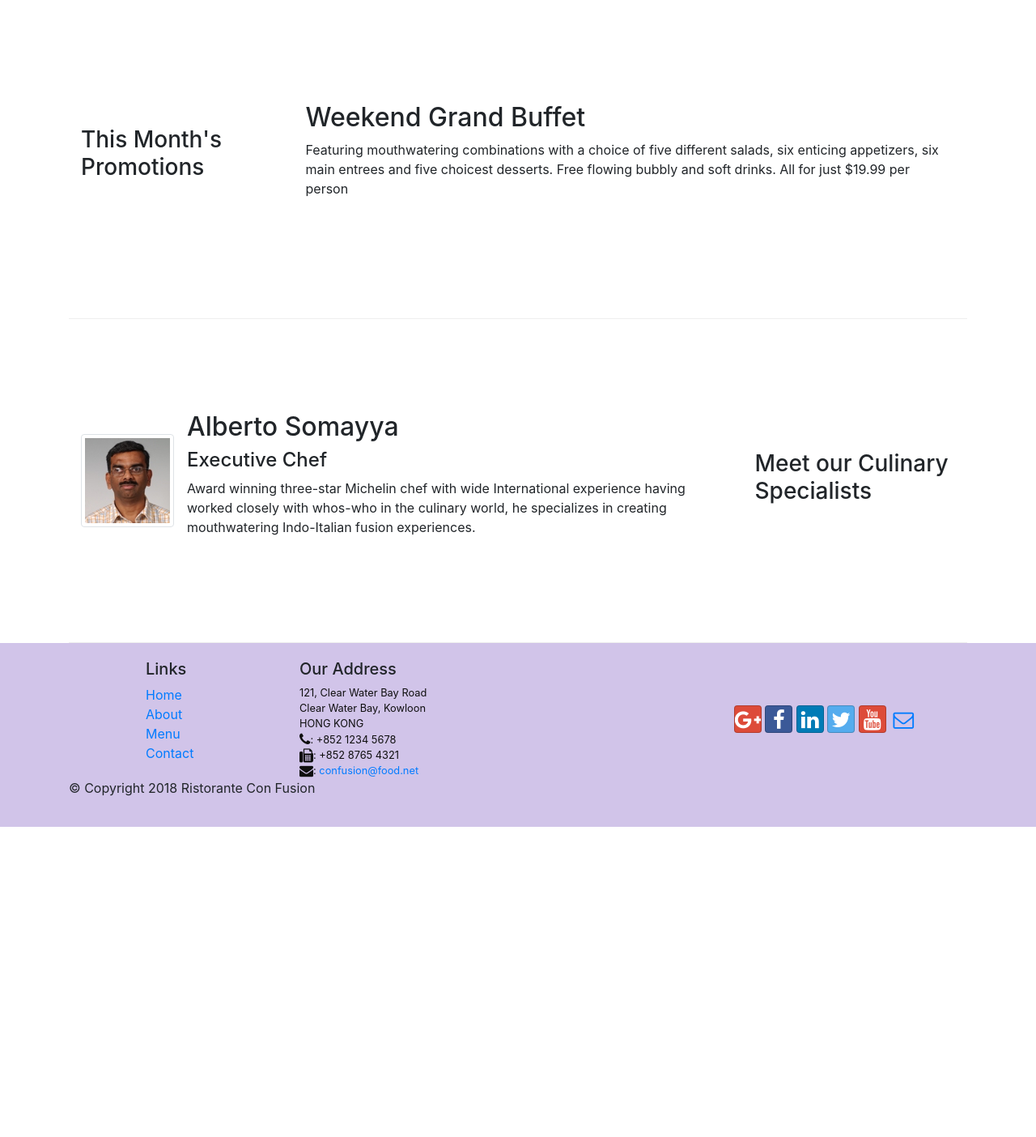
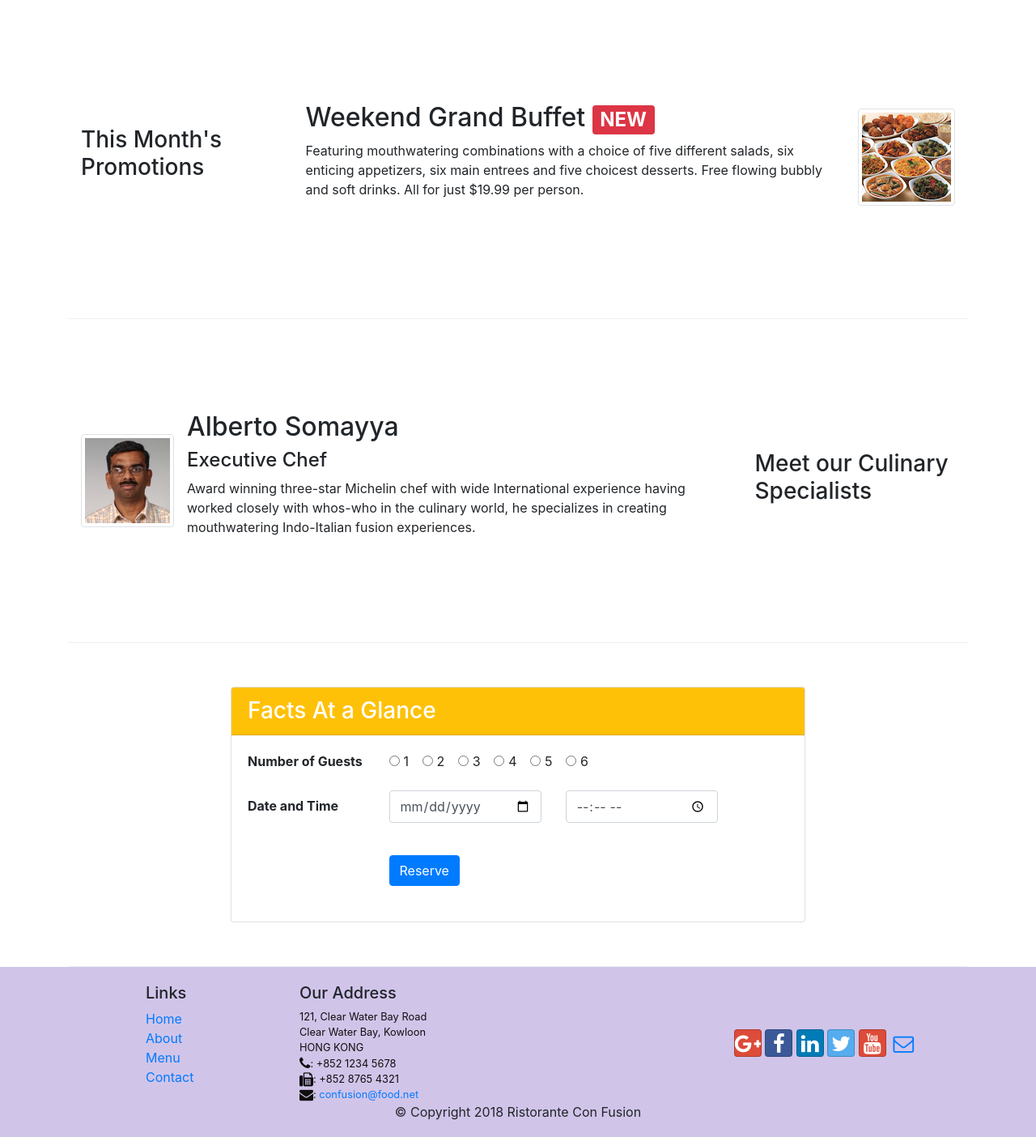
Before and after one commit to Garber1329/Coursera_Bootstrap4_Confuson, a website: page index.html in a window 1280 px wide. Shown: the part 740-2144 px from the top of the page at 81% size. Before the commit the page ends 1761 px from the top, so only its background shows below. Drawn offline with nearby package versions, Linux system fonts and the light colour scheme.

Commit message:
Assigment 2

```diff
--- a/index.html
+++ b/index.html
@@ -40,8 +40,11 @@
                     <h1>Ristorante con Fusion</h1>
                     <p>We take inspiration from the World's best cuisines, and create a unique fusion experience. Our lipsmacking creations will tickle your culinary senses!</p>
                 </div>
-                <div class="col-12 col-sm align-self-center">
+                <div class="col-12 col-sm-3 align-self-center">
                     <img src="img/logo.png" class="img-fluid">
+                </div>
+                <div class="col-12 col-sm-3 align-self-center">
+                    <a role="button" class="btn btn-block btn-lg btn-warning" href="#reservation">Reserve Table</a>
                 </div>
             </div>
         </div>
@@ -72,8 +75,16 @@
                 <h3>This Month's Promotions</h3>
             </div>
             <div class="col col-sm col-md">
-                <h2>Weekend Grand Buffet</h2>
-                <p>Featuring mouthwatering combinations with a choice of five different salads, six enticing appetizers, six main entrees and five choicest desserts. Free flowing bubbly and soft drinks. All for just $19.99 per person </p>
+                <div class="media">
+                    <div class="media-body">
+                        <h2 class="mt-0">Weekend Grand Buffet <span class="badge badge-danger">NEW</span></h2>
+                        <p class="d-none d-sm-block">Featuring mouthwatering combinations with a choice of
+                            five different salads, six enticing appetizers, six main entrees and five choicest desserts.
+                            Free flowing bubbly and soft drinks. All for just $19.99 per person.
+                        </p>
+                    </div>
+                    <img class="d-flex ml-3 img-thumbnail align-self-center" src="img/buffet.png" alt="Grand Buffet">
+                </div>
             </div>
         </div>
 
@@ -93,6 +104,65 @@
                             creating mouthwatering Indo-Italian fusion experiences.
                         </p>
                     </div>
+                </div>
+            </div>
+        </div>
+        <div class="row row-content">
+            <div class="col-12 col-sm-8 m-auto">
+                <div class="card">
+                    <form action="#" id="reservation">
+                        <h3 class="card-header bg-warning text-white">Facts At a Glance</h3>
+                        <div class="card-body">
+                            <dl class="row">
+                                <dt class="col-12 col-sm-3">Number of Guests</dt>
+                                <dd class="col-12 col-sm-9">
+                                    <div class="form-check form-check-inline">
+                                        <input class="form-check-input" type="radio" name="inlineRadioOptions" id="inlineRadio1" value="option1">
+                                        <label class="form-check-label" for="inlineRadio1">1</label>
+                                    </div>
+                                    <div class="form-check form-check-inline">
+                                        <input class="form-check-input" type="radio" name="inlineRadioOptions" id="inlineRadio2" value="option2">
+                                        <label class="form-check-label" for="inlineRadio2">2</label>
+                                    </div>
+                                    <div class="form-check form-check-inline">
+                                        <input class="form-check-input" type="radio" name="inlineRadioOptions" id="inlineRadio3" value="option3">
+                                        <label class="form-check-label" for="inlineRadio3">3</label>
+                                    </div>
+                                    <div class="form-check form-check-inline">
+                                        <input class="form-check-input" type="radio" name="inlineRadioOptions" id="inlineRadio4" value="option4">
+                                        <label class="form-check-label" for="inlineRadio4">4</label>
+                                    </div>
+                                    <div class="form-check form-check-inline">
+                                        <input class="form-check-input" type="radio" name="inlineRadioOptions" id="inlineRadio5" value="option5">
+                                        <label class="form-check-label" for="inlineRadio5">5</label>
+                                    </div>
+                                    <div class="form-check form-check-inline">
+                                        <input class="form-check-input" type="radio" name="inlineRadioOptions" id="inlineRadio6" value="option6">
+                                        <label class="form-check-label" for="inlineRadio6">6</label>
+                                    </div>
+                                </dd>
+                            </dl>
+                            <dl class="row">
+                                <dt class="col-12 col-sm-3"><label for="date" class="col-form-label">Date and Time</label></dt>
+                                <dd class="col-12 col-sm-9">
+                                    <div class="form-group row">
+                                        <div class="col-12 col-md-5">
+                                            <input type="date" class="form-control" id="date" name="date" placeholder="Date">
+                                        </div>
+                                        <div class="col-12 col-md-5">
+                                            <input type="time" class="form-control" id="time" name="date" placeholder="Time">
+                                        </div>
+                                    </div>
+                                </dd>
+                            </dl>
+                            <dl class="row">
+                                <dt class="col-sm-3"></dt>
+                                <dd class="col-12 col-sm-9">
+                                    <button type="submit" class="btn btn-primary">Reserve</button>
+                                </dd>
+                            </dl>
+                        </div>
+                    </form>
                 </div>
             </div>
         </div>
@@ -135,7 +205,7 @@
                 </div>
            </div>
            <div class="row">
-                <div class="col-auto">
+                <div class="col-auto m-auto">
                     <p>© Copyright 2018 Ristorante Con Fusion</p>
                 </div>
            </div>
```
